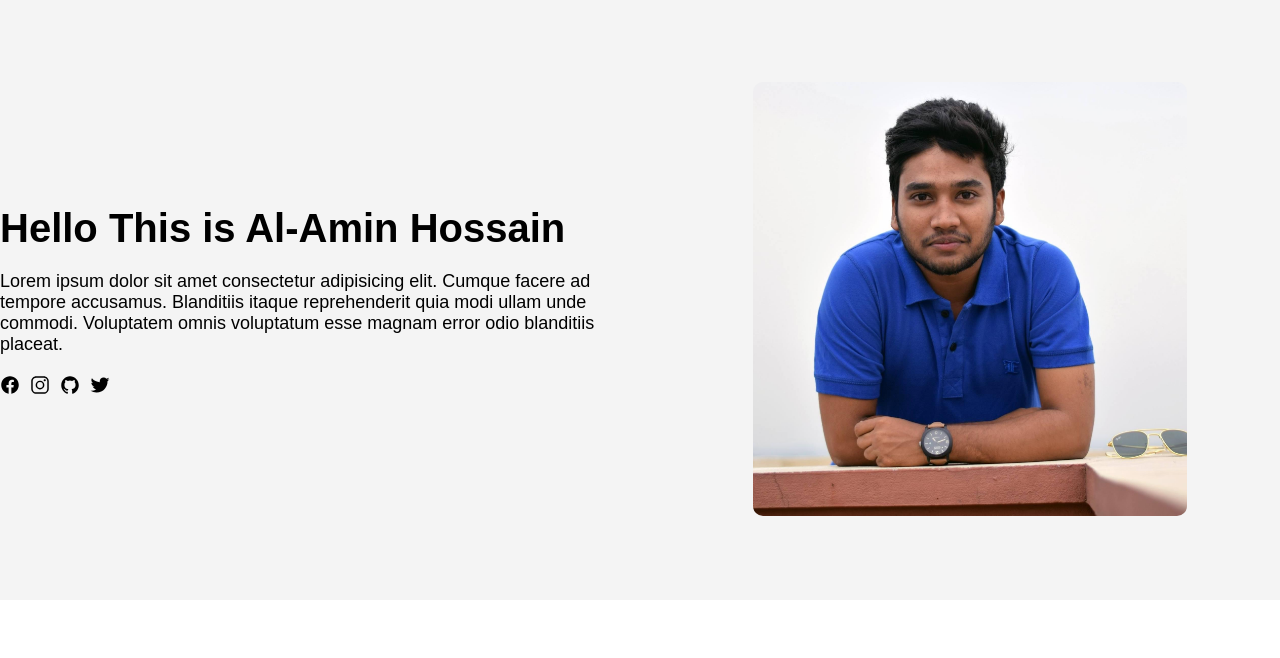
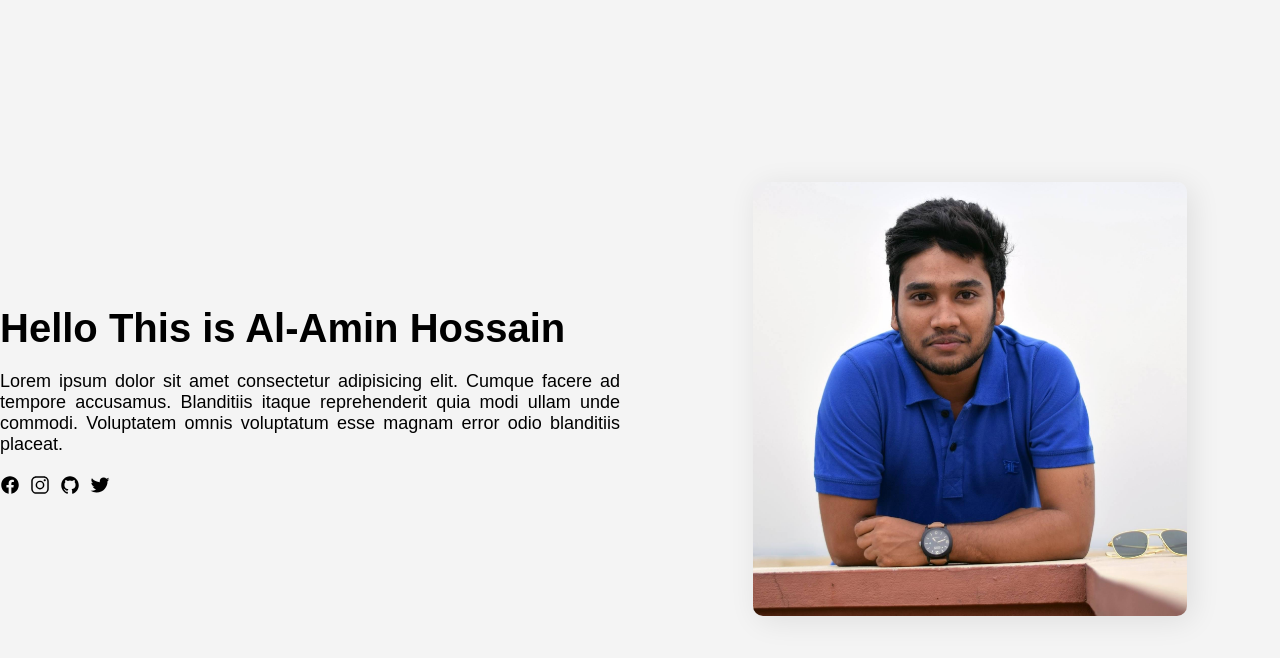
Before and after one commit to alamin-hossain-tech/my-first-portfolio, a plain HTML site: page index.html in a window 1280 px wide. Drawn offline with nearby package versions, Linux system fonts and the light colour scheme.

Commit message:
some style changed

```diff
--- a/style.css
+++ b/style.css
@@ -20,7 +20,7 @@ html {
   margin: 0 auto;
   display: grid;
   grid-template-columns: 1fr 1fr;
-  min-height: 60rem;
+  min-height: 100vh;
   align-items: center;
   justify-content: center;
   column-gap: 4rem;
@@ -30,10 +30,14 @@ html {
   width: 70%;
   height: auto;
   border-radius: 10px;
+  box-shadow: 5px 5px 30px rgba(0, 0, 0, 0.09);
 }
 
 .right-content {
   text-align: center;
+}
+.left-content {
+  text-align: justify;
 }
 
 .primary-header {
```
